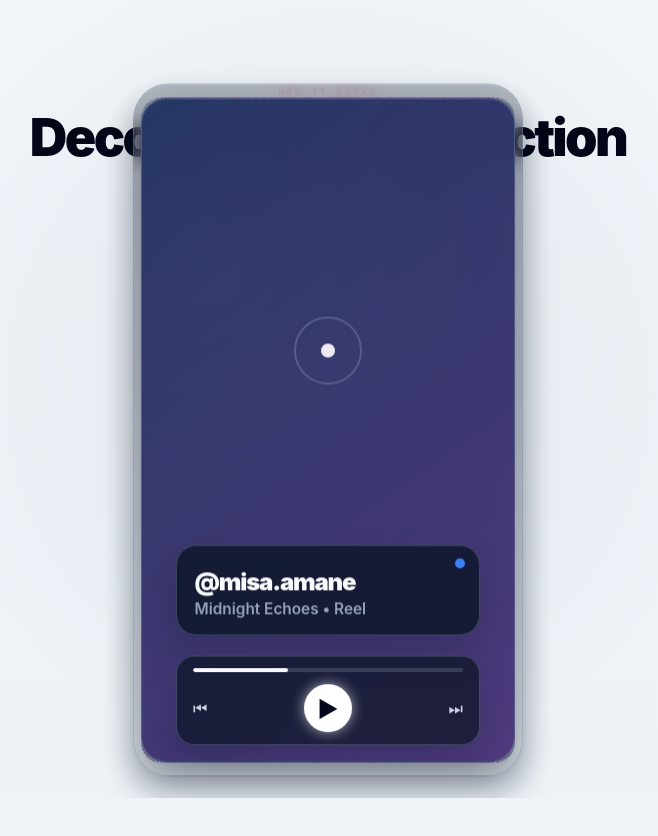
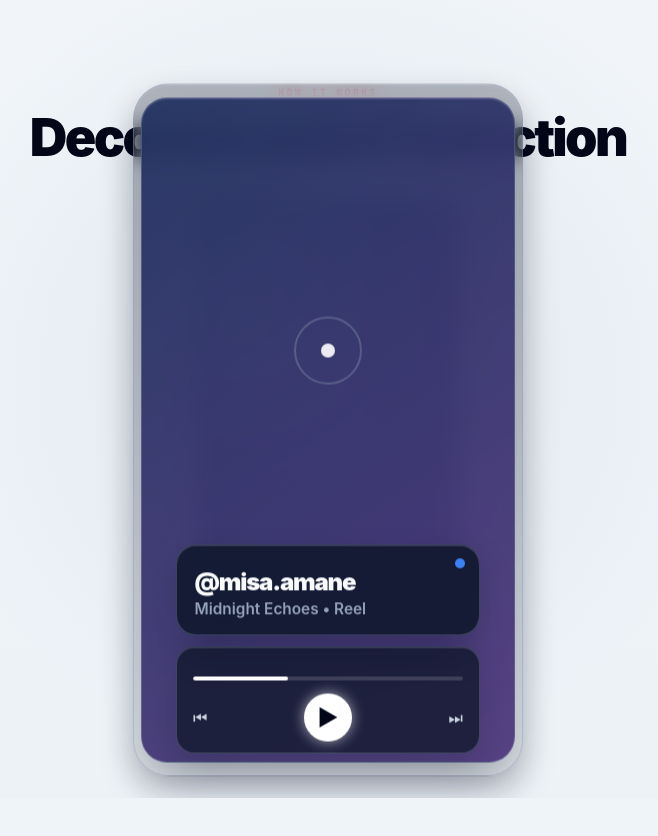
Before and after one commit to JoshPopov/framewatch, a React (Vite) app: page / in a window 1280 px wide. Shown: the part 1950-2786 px from the top of the page, without its empty margins (312-970 px from the left). Built offline with nearby package versions, Linux system fonts and the light colour scheme; a web font is replaced by a local one.

Commit message:
Update styles for video pieces and controls
Reduced width of video pieces and increased top padding for controls. Added blur effect to the final message.

```diff
--- a/src/styles.css
+++ b/src/styles.css
@@ -616,7 +616,8 @@ h1 span { color: #f43f5e; }
 }
 
 .piece-video {
-  width: min(374px, 56vw);
+  /* REDUCED WIDTH */
+  width: min(260px, 40vw);
   aspect-ratio: 9 / 16;
   z-index: 1;
   display: grid;
@@ -689,7 +690,7 @@ h1 span { color: #f43f5e; }
 
 .piece-controls {
   width: min(304px, 45vw);
-  padding: 0.72rem 1rem;
+  padding: 1.8rem 1rem 0.72rem; /* INCREASED TOP PADDING */
   z-index: 10;
   border-radius: 18px;
   display: flex;
@@ -757,7 +758,9 @@ h1 span { color: #f43f5e; }
 
 .piece-meta > span,
 .piece-controls > span,
-.piece-cover > span {
+.piece-cover > span,
+.piece-video > span,
+.piece-wave > span {
   left: 50%;
   top: -9px;
   bottom: auto;
@@ -795,6 +798,8 @@ h1 span { color: #f43f5e; }
   z-index: 50;
   pointer-events: none;
   opacity: calc((var(--explode) - 0.85) * 10);
+  /* ADDED BLUR EFFECT */
+  filter: blur(calc((1 - var(--explode)) * 20px));
 }
 
 .final-message h3 {
```
